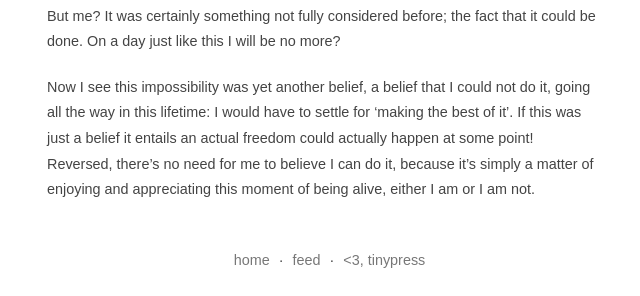
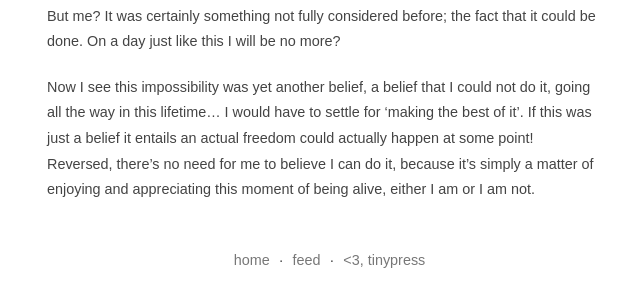
Before and after one commit to solvann/solvann.github.io, a Jekyll site: the page built from _posts/2016-05-30-in-this-lifetime.markdown, in a window 1280 px wide. Shown: the part 321-617 px from the top of the page, without its empty margins (318-958 px from the left). Built offline with Jekyll 4.4.1, drawn with Linux system fonts in a browser that asks for light colours.

```diff
--- a/_posts/2016-05-30-in-this-lifetime.markdown
+++ b/_posts/2016-05-30-in-this-lifetime.markdown
@@ -5,4 +5,4 @@ layout: post
 ---
 About a week ago I stumbled upon this massive belief, in fact is was so big I had previously mistaken it to be 'the way things are' and didn't think of it as something that prevented me from enjoying and appreciating this moment of being alive. The belief was that I could not achieve an actual freedom in this lifetime: I mean, sure, maybe some people down in Australia can do it, or some random strangers on the interwebs. But me? It was certainly something not fully considered before; the fact that it could be done. On a day just like this I will be no more?
 
-Now I see this impossibility was yet another belief, a belief that I could not do it, going all the way in this lifetime: I would have to settle for 'making the best of it'. If this was just a belief it entails an actual freedom could actually happen at some point! Reversed, there's no need for me to believe I can do it, because it's simply a matter of enjoying and appreciating this moment of being alive, either I am or I am not.
+Now I see this impossibility was yet another belief, a belief that I could not do it, going all the way in this lifetime... I would have to settle for 'making the best of it'. If this was just a belief it entails an actual freedom could actually happen at some point! Reversed, there's no need for me to believe I can do it, because it's simply a matter of enjoying and appreciating this moment of being alive, either I am or I am not.
```
